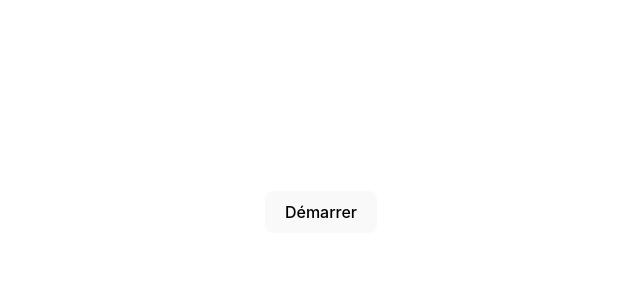
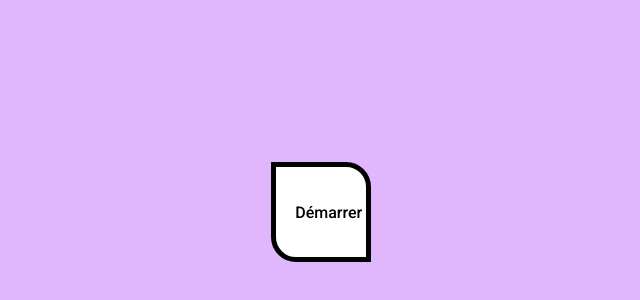
Before and after one commit to Zelie-C/tp_projet_commun_jeu, a React (Vite) app: page /home in a window 1280 px wide. Shown: the part 188-488 px from the top of the page, without its empty margins (319-959 px from the left). Built offline with nearby package versions, Linux system fonts and the light colour scheme.

Commit message:
ajout de deux classes pour le bouton

```diff
--- a/src/components/Compteur.tsx
+++ b/src/components/Compteur.tsx
@@ -18,14 +18,14 @@ const Compteur = (props:{
             props.onChangeStart(false);
             props.onChangeEndTime(Date.now());
         }
-    },[]);
+    },[props.startOn]);
 
 
 
 
     return (
         <div>
-            <button onClick={handleClick}>{props.startOn ? 'Stop' : 'Démarrer'}</button>
+            <button onClick={handleClick} className={props.startOn ? "button_start" : "button_update"}>{props.startOn ? 'Stop' : 'Démarrer'}</button>
         </div>
     );
 };
--- a/src/main.tsx
+++ b/src/main.tsx
@@ -2,6 +2,7 @@ import React from 'react'
 import ReactDOM from 'react-dom/client'
 import App from './App.tsx'
 import './index.css'
+import './general.css'
 
 ReactDOM.createRoot(document.getElementById('root')!).render(
   <React.StrictMode>
```
